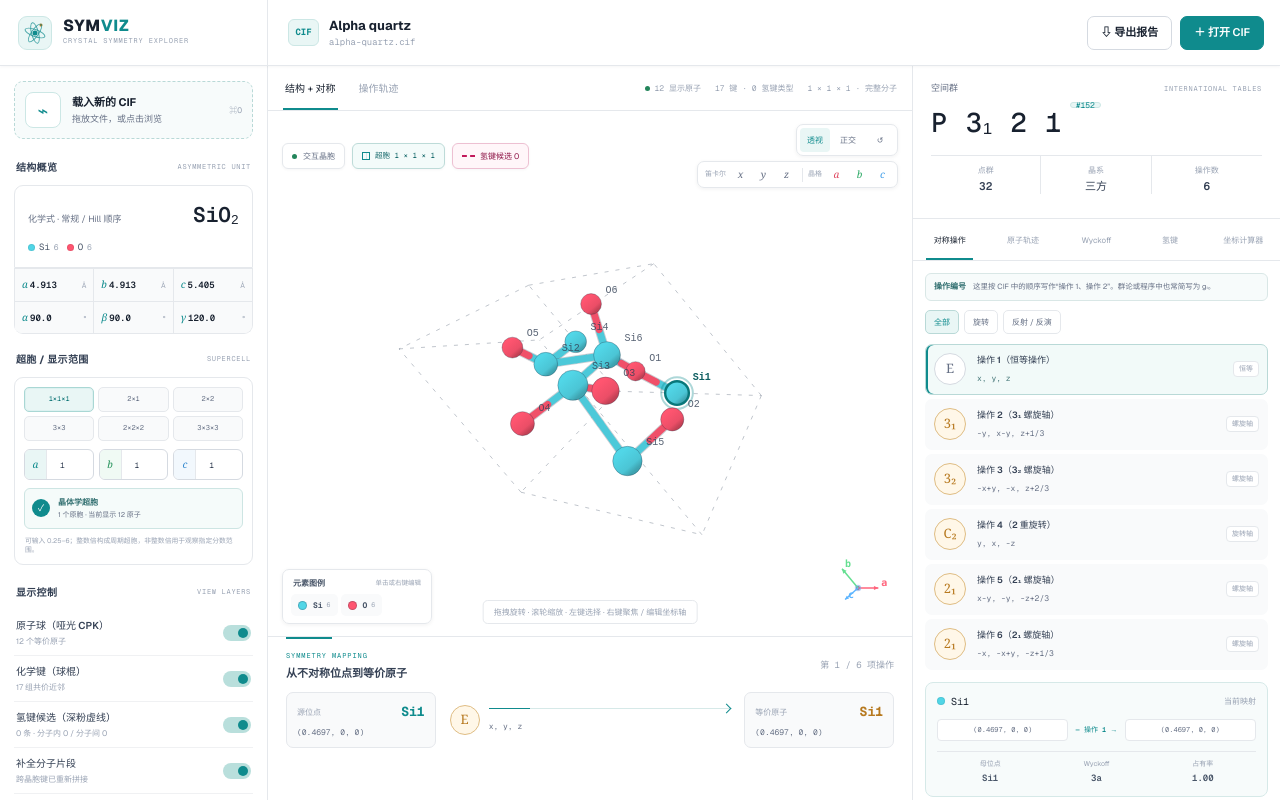
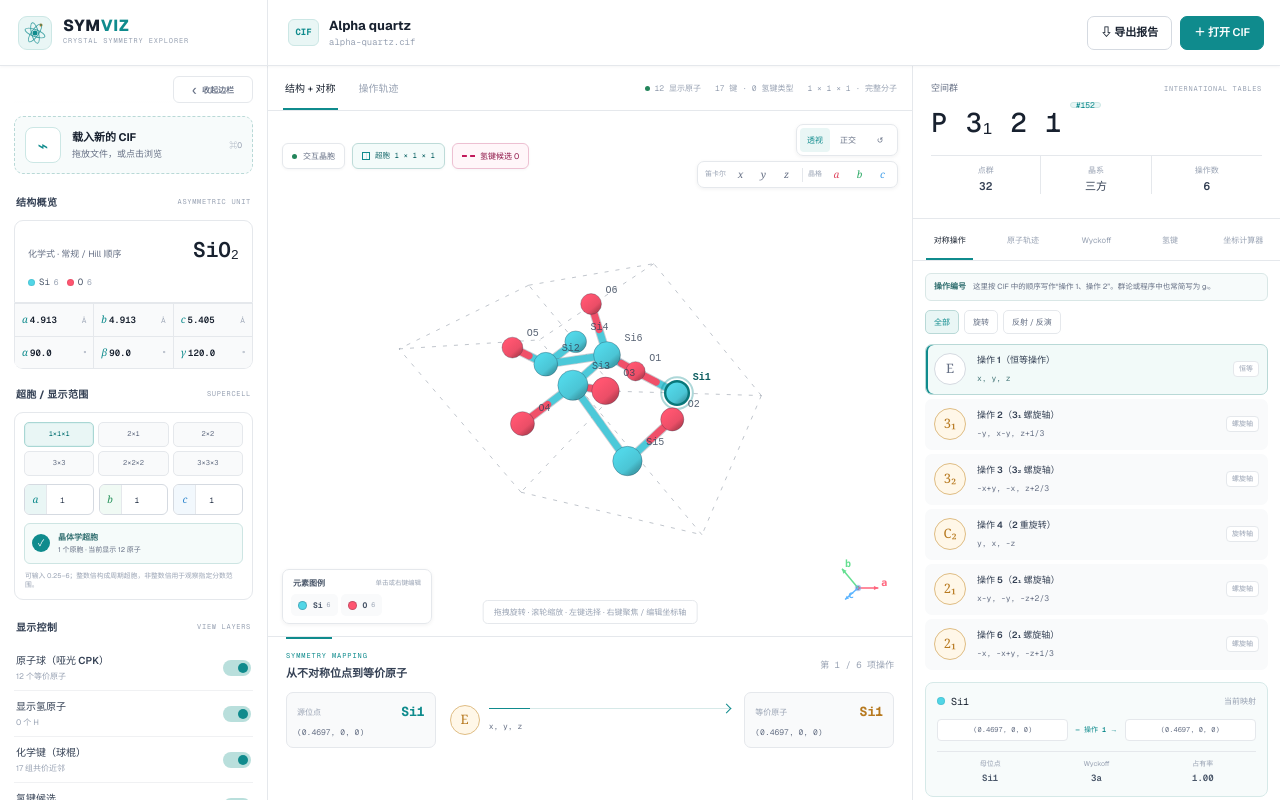
Before and after one commit to gutubu/SymVizCrystal, a Next.js app: page / in a window 1280 px wide. Built offline with nearby package versions, Linux system fonts and the light colour scheme.

Commit message:
Add sidebar drawer and hydrogen display controls

```diff
--- a/app/globals.css
+++ b/app/globals.css
@@ -70,6 +70,11 @@ canvas:focus-visible {
   box-shadow: 0 1px 3px rgba(16, 24, 40, .04);
   backdrop-filter: blur(14px);
 }
+
+.app-shell.sidebar-collapsed { grid-template-columns: 52px minmax(520px, 1fr) 368px; }
+.app-shell.sidebar-collapsed .app-header { grid-template-columns: 52px minmax(0, 1fr) auto; }
+.app-shell.sidebar-collapsed .brand { justify-content: center; padding: 0; }
+.app-shell.sidebar-collapsed .brand > div { display: none; }
 
 .brand {
   display: flex;
@@ -205,6 +210,42 @@ canvas:focus-visible {
   padding: 15px 14px 22px;
   border-right: 1px solid var(--line);
 }
+
+.drawer-control {
+  position: sticky;
+  z-index: 3;
+  top: -7px;
+  display: flex;
+  justify-content: flex-end;
+  margin: -7px 0 8px;
+  padding: 2px 0 5px;
+  background: linear-gradient(#fff 74%, rgba(255, 255, 255, 0));
+}
+
+.drawer-control button {
+  display: inline-flex;
+  align-items: center;
+  justify-content: center;
+  min-width: 80px;
+  height: 27px;
+  gap: 5px;
+  padding: 0 8px;
+  border: 1px solid var(--line);
+  border-radius: 6px;
+  color: var(--muted);
+  background: #fff;
+  font-size: 8px;
+  cursor: pointer;
+}
+
+.drawer-control button:hover { border-color: #b8c3ce; color: var(--accent); background: var(--accent-soft); }
+.drawer-control button span { font-size: 15px; font-weight: 400; line-height: 1; }
+.drawer-control button b { font-weight: 600; }
+.app-shell.sidebar-collapsed .left-panel { padding: 10px 6px; overflow: hidden; }
+.app-shell.sidebar-collapsed .left-panel > :not(.drawer-control) { display: none; }
+.app-shell.sidebar-collapsed .drawer-control { position: static; justify-content: center; margin: 0; padding: 0; background: transparent; }
+.app-shell.sidebar-collapsed .drawer-control button { width: 38px; min-width: 38px; height: 38px; padding: 0; }
+.app-shell.sidebar-collapsed .drawer-control button span { font-size: 22px; }
 
 .panel-scroll {
   overflow-x: hidden;
@@ -486,7 +527,7 @@ canvas:focus-visible {
   font-size: 8px;
   box-shadow: 0 1px 3px rgba(16, 24, 40, .04);
 }
-.hydrogen-bond-chip i { width: 13px; height: 0; border-top: 2px dashed var(--hbond); }
+.hydrogen-bond-chip i { width: 13px; height: 0; border-top: 2px dashed var(--hbond-view-color, var(--hbond)); }
 
 .focus-chip {
   display: flex;
@@ -816,6 +857,19 @@ canvas:focus-visible {
 .hydrogen-ranges label > span { display: flex; align-items: center; justify-content: space-between; color: #475467; font-size: 8px; }
 .hydrogen-ranges output { color: var(--hbond); font-family: var(--font-geist-mono), monospace; font-size: 8px; }
 .hydrogen-ranges input[type="range"] { width: 100%; height: 4px; accent-color: var(--hbond); cursor: pointer; }
+.hydrogen-appearance { display: flex; flex-direction: column; gap: 8px; margin-top: 11px; padding-top: 9px; border-top: 1px solid var(--line); }
+.hydrogen-appearance-head { display: flex; align-items: center; justify-content: space-between; }
+.hydrogen-appearance-head span { color: #475467; font-size: 8px; font-weight: 620; }
+.hydrogen-appearance-head i { width: 62px; height: 0; border-top: var(--hbond-view-width, 2px) dashed var(--hbond-view-color, var(--hbond)); }
+.hydrogen-color-control { display: grid; grid-template-columns: 1fr 27px auto; align-items: center; gap: 7px; color: #475467; font-size: 8px; }
+.hydrogen-color-control input { width: 27px; height: 22px; padding: 2px; border: 1px solid var(--line); border-radius: 5px; background: #fff; cursor: pointer; }
+.hydrogen-color-control code { color: var(--muted); font-family: var(--font-geist-mono), monospace; font-size: 7px; }
+.hydrogen-width-control { display: flex; flex-direction: column; gap: 5px; }
+.hydrogen-width-control > span { display: flex; align-items: center; justify-content: space-between; color: #475467; font-size: 8px; }
+.hydrogen-width-control output { color: var(--hbond); font-family: var(--font-geist-mono), monospace; font-size: 8px; }
+.hydrogen-width-control input { width: 100%; height: 4px; accent-color: var(--hbond-view-color, var(--hbond)); cursor: pointer; }
+.hydrogen-appearance > button { align-self: flex-start; padding: 0; border: 0; color: var(--muted); background: transparent; font-size: 7px; text-decoration: underline; cursor: pointer; }
+.hydrogen-appearance > button:hover { color: var(--hbond); }
 .hydrogen-element-filter { margin-top: 11px; padding-top: 9px; border-top: 1px solid var(--line); }
 .hydrogen-element-filter > span { display: block; margin-bottom: 6px; color: #475467; font-size: 8px; font-weight: 620; }
 .hydrogen-element-filter > div { display: flex; flex-wrap: wrap; gap: 4px; }
@@ -880,6 +934,8 @@ canvas:focus-visible {
 @media (max-width: 1230px) {
   .app-shell { grid-template-columns: 236px minmax(460px, 1fr) 326px; }
   .app-header { grid-template-columns: 236px minmax(0, 1fr) auto; }
+  .app-shell.sidebar-collapsed { grid-template-columns: 52px minmax(460px, 1fr) 326px; }
+  .app-shell.sidebar-collapsed .app-header { grid-template-columns: 52px minmax(0, 1fr) auto; }
   .left-panel { padding-right: 11px; padding-left: 11px; }
   .right-content { padding-right: 9px; padding-left: 9px; }
   .workspace-stats span:nth-child(2) { display: none; }
@@ -889,6 +945,8 @@ canvas:focus-visible {
   body { overflow: auto; }
   .app-shell { display: grid; grid-template-columns: 220px minmax(500px, 1fr); grid-template-rows: 66px 720px auto; width: 100%; min-width: 760px; height: auto; min-height: 100vh; overflow: visible; }
   .app-header { position: sticky; top: 0; grid-template-columns: 220px minmax(0, 1fr) auto; }
+  .app-shell.sidebar-collapsed { grid-template-columns: 52px minmax(500px, 1fr); }
+  .app-shell.sidebar-collapsed .app-header { grid-template-columns: 52px minmax(0, 1fr) auto; }
   .header-actions .ghost-button { display: none; }
   .left-panel { grid-column: 1; grid-row: 2 / 4; }
   .workspace { grid-column: 2; grid-row: 2; }
@@ -899,10 +957,13 @@ canvas:focus-visible {
 @media (max-width: 760px) {
   .app-shell { display: flex; min-width: 320px; flex-direction: column; }
   .app-header { display: grid; grid-template-columns: 1fr auto; height: 62px; flex: 0 0 62px; }
+  .app-shell.sidebar-collapsed .app-header { grid-template-columns: 52px 1fr; }
   .brand { border-right: 0; }
   .header-structure { display: none; }
   .header-actions { padding-right: 10px; }
   .left-panel { order: 2; max-height: none; border-right: 0; border-bottom: 1px solid var(--line); }
+  .app-shell.sidebar-collapsed .left-panel { min-height: 48px; max-height: 48px; padding: 5px 10px; }
+  .app-shell.sidebar-collapsed .drawer-control button { width: 100%; height: 36px; }
   .workspace { order: 1; display: grid; min-height: 690px; grid-template-rows: 43px 470px 177px; }
   .right-panel { order: 3; min-height: 670px; }
   .workspace-stats { display: none; }
--- a/app/page.tsx
+++ b/app/page.tsx
@@ -24,6 +24,7 @@ import {
 
 type DisplaySettings = {
   atoms: boolean;
+  hydrogens: boolean;
   bonds: boolean;
   hydrogenBonds: boolean;
   cell: boolean;
@@ -44,6 +45,7 @@ type AxisAppearance = { lineWidth: number; length: number; font: AxisFont; fontS
 type AppearanceMenu = { kind: "element"; element: string; x: number; y: number } | { kind: "axis"; x: number; y: number };
 type RightTab = "operations" | "atoms" | "wyckoff" | "hydrogen" | "calculator";
 type HydrogenPreset = "strict" | "steiner" | "broad";
+type HydrogenBondAppearance = { color: string; lineWidth: number };
 type SupercellSettings = { a: number; b: number; c: number };
 type DisplayAtomInstance = {
   atom: AtomInstance;
@@ -56,6 +58,7 @@ type DisplayAtomInstance = {
 
 const defaultDisplay: DisplaySettings = {
   atoms: true,
+  hydrogens: true,
   bonds: true,
   hydrogenBonds: true,
   cell: true,
@@ -89,6 +92,7 @@ const hydrogenBondPresets: Record<HydrogenPreset, HydrogenBondCriteria> = {
   },
 };
 const defaultHydrogenBondCriteria = hydrogenBondPresets.steiner;
+const defaultHydrogenBondAppearance: HydrogenBondAppearance = { color: "#c2185b", lineWidth: 1.8 };
 const hydrogenStrengthLabels: Record<HydrogenBond["strength"], string> = { strong: "强", moderate: "中等", weak: "弱" };
 const defaultSupercell: SupercellSettings = { a: 1, b: 1, c: 1 };
 
@@ -372,6 +376,7 @@ function screwTranslationText(operation: SymmetryOperation, axisFract: Vec3) {
 function CrystalCanvas({
   structure,
   hydrogenBonds,
+  hydrogenBondAppearance,
   supercell,
   display,
   selectedAtomIndex,
@@ -386,6 +391,7 @@ function CrystalCanvas({
 }: {
   structure: CrystalStructure;
   hydrogenBonds: HydrogenBond[];
+  hydrogenBondAppearance: HydrogenBondAppearance;
   supercell: SupercellSettings;
   display: DisplaySettings;
   selectedAtomIndex: number;
@@ -633,6 +639,7 @@ function CrystalCanvas({
           if (!instanceA || !instanceB) continue;
           const atomA = instanceA.atom;
           const atomB = instanceB.atom;
+          if (!display.hydrogens && (atomA.element === "H" || atomB.element === "H")) continue;
           const focusA = matchesFocus(atomA);
           const focusB = matchesFocus(atomB);
           if (atomFocus.mode === "isolate" && (!focusA || !focusB)) continue;
@@ -690,13 +697,13 @@ function CrystalCanvas({
           const focused = focusD || focusH || focusA;
           context.globalAlpha = atomFocus.mode === "fade" ? (focused ? 1 : 0.08) : 0.94;
           context.strokeStyle = "rgba(255, 255, 255, .96)";
-          context.lineWidth = 4.4;
+          context.lineWidth = hydrogenBondAppearance.lineWidth + 2.6;
           context.beginPath();
           context.moveTo(start.x, start.y);
           context.lineTo(end.x, end.y);
           context.stroke();
-          context.strokeStyle = "#c2185b";
-          context.lineWidth = 1.8;
+          context.strokeStyle = hydrogenBondAppearance.color;
+          context.lineWidth = hydrogenBondAppearance.lineWidth;
           context.stroke();
 
           const hasDisplayedAcceptor = (instancesByAtom.get(hydrogenBond.acceptor) ?? []).some((instance) => Math.hypot(
@@ -710,8 +717,8 @@ function CrystalCanvas({
             context.beginPath();
             context.arc(end.x, end.y, 3.8, 0, Math.PI * 2);
             context.fill();
-            context.strokeStyle = "#c2185b";
-            context.lineWidth = 1.4;
+            context.strokeStyle = hydrogenBondAppearance.color;
+            context.lineWidth = Math.max(1, hydrogenBondAppearance.lineWidth * 0.78);
             context.stroke();
             context.setLineDash([5, 4]);
           }
@@ -721,7 +728,7 @@ function CrystalCanvas({
     }
 
     const selectedAtom = structure.atoms[selectedAtomIndex];
-    if (display.symmetry && selectedAtom) {
+    if (display.symmetry && selectedAtom && (display.hydrogens || selectedAtom.element !== "H")) {
       const selectedTranslation = supercellExtents.map((extent) => Math.floor(extent / 2)) as Vec3;
       const source = project(fractToCart(selectedAtom.source.fract.map((value, axis) => value + selectedTranslation[axis]) as Vec3, structure.cell));
       const target = project(fractToCart(baseDisplayFracts[selectedAtomIndex].map((value, axis) => value + selectedTranslation[axis]) as Vec3, structure.cell));
@@ -754,6 +761,7 @@ function CrystalCanvas({
     const hitTargets: ProjectedAtom[] = [];
     if (display.atoms) {
       for (const { atom, index, projection } of atoms) {
+        if (!display.hydrogens && atom.element === "H") continue;
         const focused = matchesFocus(atom);
         if (atomFocus.mode === "isolate" && !focused) continue;
         const style = resolvedElementStyle(atom.element, elementAppearance);
@@ -867,7 +875,7 @@ function CrystalCanvas({
       context.fillStyle = axis.color;
       context.fillText(axis.label, labelX, labelY);
     }
-  }, [structure, hydrogenBonds, supercell, display, selectedAtomIndex, selectedOperation, atomFocus, elementAppearance, axisAppearance, orthographic, viewVersion]);
+  }, [structure, hydrogenBonds, hydrogenBondAppearance, supercell, display, selectedAtomIndex, selectedOperation, atomFocus, elementAppearance, axisAppearance, orthographic, viewVersion]);
 
   useEffect(() => {
     const resize = new ResizeObserver(() => redraw());
@@ -985,7 +993,10 @@ function CrystalCanvas({
           <div className={isCrystallographicSupercell(supercell) ? "supercell-chip" : "supercell-chip fractional"}>
             <i />{isCrystallographicSupercell(supercell) ? "超胞" : "分数范围"} {supercellText(supercell)}
           </div>
-          {display.hydrogenBonds && <div className="hydrogen-bond-chip"><i /> 氢键候选 {hydrogenBonds.length}</div>}
+          {display.hydrogenBonds && <div
+            className="hydrogen-bond-chip"
+            style={{ "--hbond-view-color": hydrogenBondAppearance.color } as React.CSSProperties}
+          ><i /> 氢键候选 {hydrogenBonds.length}</div>}
           {atomFocus.mode !== "none" && <div className="focus-chip">
             <span>{atomFocus.mode === "fade" ? "聚焦" : "单独显示"} · {atomFocus.sourceLabel}</span>
             <button type="button" onClick={onClearAtomFocus}>恢复全部</button>
@@ -1077,12 +1088,14 @@ export default function Home() {
   const [contextMenu, setContextMenu] = useState<AtomContextMenu | null>(null);
   const [elementAppearance, setElementAppearance] = useState<ElementAppearance>({});
   const [axisAppearance, setAxisAppearance] = useState<AxisAppearance>(defaultAxisAppearance);
+  const [hydrogenBondAppearance, setHydrogenBondAppearance] = useState<HydrogenBondAppearance>(defaultHydrogenBondAppearance);
   const [hydrogenBondCriteria, setHydrogenBondCriteria] = useState<HydrogenBondCriteria>(() => ({
     ...defaultHydrogenBondCriteria,
     donorElements: [...defaultHydrogenBondCriteria.donorElements],
     acceptorElements: [...defaultHydrogenBondCriteria.acceptorElements],
   }));
   const [hydrogenPreset, setHydrogenPreset] = useState<HydrogenPreset | "custom">("steiner");
+  const [sidebarCollapsed, setSidebarCollapsed] = useState(false);
   const [appearanceMenu, setAppearanceMenu] = useState<AppearanceMenu | null>(null);
   const inputRef = useRef<HTMLInputElement>(null);
   const contextMenuRef = useRef<HTMLDivElement>(null);
@@ -1115,12 +1128,14 @@ export default function Home() {
     intermolecular: hydrogenBonds.filter((bond) => bond.kind === "intermolecular").length,
   }), [hydrogenBonds]);
   const hasExplicitHydrogens = structure.atoms.some((atom) => atom.element === "H");
+  const hydrogenAtomCount = structure.atoms.filter((atom) => atom.element === "H").length;
   const displayedAtomCount = useMemo(() => {
     const baseFracts = display.completeMolecules
       ? molecularDisplayFracts(structure.atoms, structure.bonds)
       : structure.atoms.map((atom) => atom.fract);
-    return buildDisplayAtomInstances(structure, baseFracts, supercell, display.completeMolecules).length;
-  }, [structure, supercell, display.completeMolecules]);
+    const instances = buildDisplayAtomInstances(structure, baseFracts, supercell, display.completeMolecules);
+    return display.hydrogens ? instances.length : instances.filter((instance) => instance.atom.element !== "H").length;
+  }, [structure, supercell, display.completeMolecules, display.hydrogens]);
 
   const calculator = useMemo(() => {
     const input = calculatorInput.map(parseCoordinateInput) as Vec3;
@@ -1274,6 +1289,7 @@ export default function Home() {
       generatedAtoms: structure.atoms.map(({ label, element, fract, source, operationIds }) => ({ label, element, fract, source: source.label, operationIds })),
       hydrogenBondAnalysis: {
         criteria: hydrogenBondCriteria,
+        appearance: hydrogenBondAppearance,
         candidates: hydrogenBonds.map((bond) => ({
           donor: structure.atoms[bond.donor].label,
           hydrogen: structure.atoms[bond.hydrogen].label,
@@ -1302,7 +1318,7 @@ export default function Home() {
 
   return (
     <main
-      className={dragActive ? "app-shell dragging" : "app-shell"}
+      className={["app-shell", dragActive ? "dragging" : "", sidebarCollapsed ? "sidebar-collapsed" : ""].filter(Boolean).join(" ")}
       onDragEnter={(event) => { event.preventDefault(); setDragActive(true); }}
       onDragOver={(event) => event.preventDefault()}
       onDragLeave={(event) => { if (event.currentTarget === event.target) setDragActive(false); }}
@@ -1330,6 +1346,18 @@ export default function Home() {
       </header>
 
       <aside className="left-panel panel-scroll">
+        <div className="drawer-control">
+          <button
+            type="button"
+            aria-expanded={!sidebarCollapsed}
+            aria-label={sidebarCollapsed ? "展开左侧边栏" : "收起左侧边栏"}
+            title={sidebarCollapsed ? "展开左侧边栏" : "收起左侧边栏"}
+            onClick={() => setSidebarCollapsed((current) => !current)}
+          >
+            <span aria-hidden="true">{sidebarCollapsed ? "›" : "‹"}</span>
+            {!sidebarCollapsed && <b>收起边栏</b>}
+          </button>
+        </div>
         <section className="upload-card" onClick={() => inputRef.current?.click()} role="button" tabIndex={0} onKeyDown={(event) => { if (event.key === "Enter") inputRef.current?.click(); }}>
           <div className="upload-icon">⌁</div>
           <div><strong>载入新的 CIF</strong><small>拖放文件，或点击浏览</small></div>
@@ -1397,9 +1425,15 @@ export default function Home() {
         <section className="side-section display-section">
           <div className="section-heading"><span>显示控制</span><small>VIEW LAYERS</small></div>
           <Toggle label="原子球（哑光 CPK）" hint={`${structure.atoms.length} 个等价原子`} checked={display.atoms} onChange={() => toggleDisplay("atoms")} />
+          <Toggle
+            label="显示氢原子"
+            hint={display.hydrogens ? `${hydrogenAtomCount} 个 H` : `${hydrogenAtomCount} 个 H 已隐藏`}
+            checked={display.hydrogens}
+            onChange={() => toggleDisplay("hydrogens")}
+          />
           <Toggle label="化学键（球棍）" hint={`${structure.bonds.length} 组共价近邻`} checked={display.bonds} onChange={() => toggleDisplay("bonds")} />
           <Toggle
-            label="氢键候选（深粉虚线）"
+            label="氢键候选"
             hint={`${hydrogenBonds.length} 条 · 分子内 ${hydrogenBondSummary.intramolecular} / 分子间 ${hydrogenBondSummary.intermolecular}`}
             checked={display.hydrogenBonds}
             onChange={() => {
@@ -1429,6 +1463,7 @@ export default function Home() {
         <CrystalCanvas
           structure={structure}
           hydrogenBonds={hydrogenBonds}
+          hydrogenBondAppearance={hydrogenBondAppearance}
           supercell={supercell}
           display={display}
           selectedAtomIndex={selectedAtomIndex}
@@ -1564,7 +1599,7 @@ export default function Home() {
                 onClick={() => toggleDisplay("hydrogenBonds")}
               >{display.hydrogenBonds ? "视图已显示" : "视图已隐藏"}</button>
             </div>
-            <p>自动搜索 D–H···A 周期近邻，并按共价连通片段区分分子内与分子间。深粉色虚线表示 H···A。</p>
+            <p>自动搜索 D–H···A 周期近邻，并按共价连通片段区分分子内与分子间。虚线表示 H···A。</p>
             <div className="hydrogen-summary">
               <span><strong>{hydrogenBonds.length}</strong>总候选</span>
               <span><strong>{hydrogenBondSummary.intramolecular}</strong>分子内</span>
@@ -1593,6 +1628,38 @@ export default function Home() {
                 <span>D–H···A 最小角<output>{hydrogenBondCriteria.minDonorHydrogenAcceptorAngle.toFixed(0)}°</output></span>
                 <input type="range" min="80" max="175" step="5" value={hydrogenBondCriteria.minDonorHydrogenAcceptorAngle} onChange={(event) => updateHydrogenBondNumber("minDonorHydrogenAcceptorAngle", Number(event.target.value))} />
               </label>
+            </div>
+
+            <div className="hydrogen-appearance" style={{
+              "--hbond-view-color": hydrogenBondAppearance.color,
+              "--hbond-view-width": `${hydrogenBondAppearance.lineWidth}px`,
+            } as React.CSSProperties}>
+              <div className="hydrogen-appearance-head">
+                <span>虚线样式</span>
+                <i />
+              </div>
+              <label className="hydrogen-color-control">
+                <span>虚线颜色</span>
+                <input
+                  type="color"
+                  value={hydrogenBondAppearance.color}
+                  aria-label="氢键虚线颜色"
+                  onChange={(event) => setHydrogenBondAppearance((current) => ({ ...current, color: event.target.value }))}
+                />
+                <code>{hydrogenBondAppearance.color.toUpperCase()}</code>
+              </label>
+              <label className="hydrogen-width-control">
+                <span>虚线粗细<output>{hydrogenBondAppearance.lineWidth.toFixed(1)} px</output></span>
+                <input
+                  type="range"
+                  min="0.6"
+                  max="5"
+                  step="0.2"
+                  value={hydrogenBondAppearance.lineWidth}
+                  onChange={(event) => setHydrogenBondAppearance((current) => ({ ...current, lineWidth: Number(event.target.value) }))}
+                />
+              </label>
+              <button type="button" onClick={() => setHydrogenBondAppearance(defaultHydrogenBondAppearance)}>恢复虚线默认样式</button>
             </div>
 
             <div className="hydrogen-element-filter">
```
Also changed, not shown: 1 other file (tests, documents, lock files or other folders).
